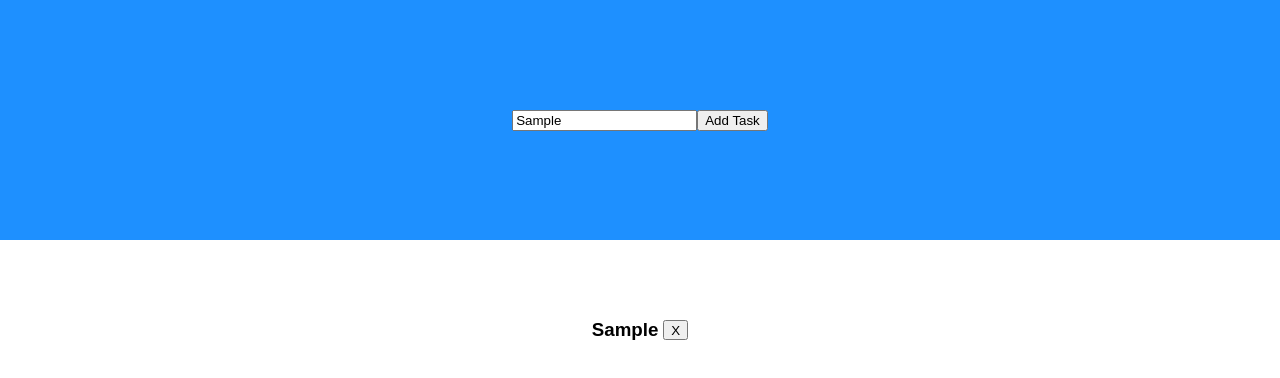
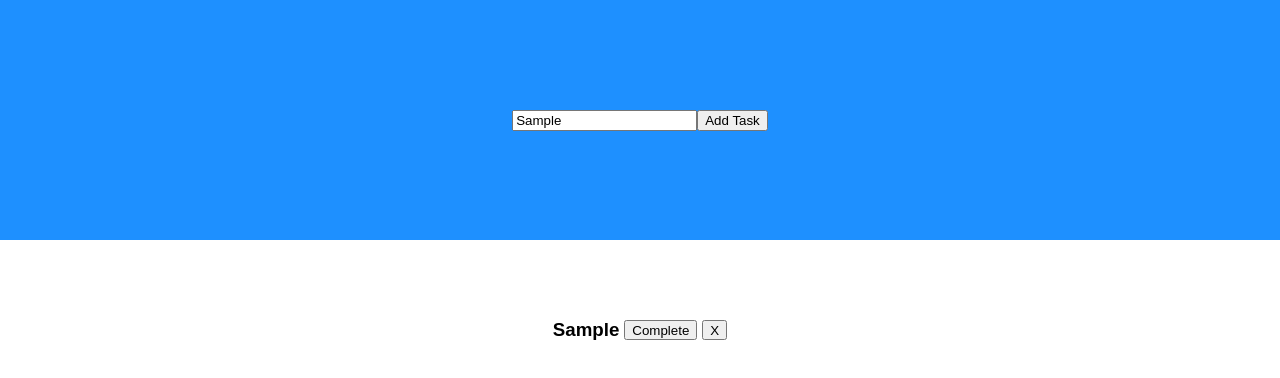
Before and after one commit to khalaeva/learn-react, a React (Create React App) app: page / in a window 1280 px wide. Both pictures are taken after typing "Sample" into the empty fields and a click on the button "Add Task". Shown: the top 378 px of the page. Built offline with nearby package versions, Linux system fonts and the light colour scheme.

Commit message:
newComponent

```diff
--- a/src/App.js
+++ b/src/App.js
@@ -1,5 +1,6 @@
 import './App.css';
 import { useState } from 'react';
+import { Task } from './Task';
 
 function App() {
   const [todoList, setTodoList] = useState([]);
@@ -12,7 +13,8 @@ function App() {
   const addTask = () => {
     const task = {
       id: todoList.length === 0 ? 1 : todoList[todoList.length - 1].id + 1,
-      taskName: newTask
+      taskName: newTask,
+      completed: false
     }
     setTodoList([...todoList, task])
   }
@@ -21,6 +23,17 @@ function App() {
     setTodoList(todoList.filter((task) => task.id !== id))
   }
 
+  const completeTask = (id) => {
+    setTodoList(
+      todoList.map((task) => {
+        if (task.id === id) {
+          return {...task, completed: true}
+        } else {
+          return task
+        }
+      })
+    )
+  }
   return (
     <div className='App'>
       <div className='addTask'>
@@ -28,12 +41,8 @@ function App() {
         <button onClick={addTask}>Add Task</button>
       </div>
       <div className='list'>
-        {todoList.map((task, i) => {
-          return (
-            <div className="task">
-              <h3 key={i}>{task.taskName}</h3>
-              <button onClick={() => deleteTask(task.id)}>X</button>
-            </div>)
+        {todoList.map((task) => {
+          return <Task taskName={task.taskName} id={task.id} completed={task.completed} deleteTask={deleteTask} completeTask={completeTask}/>
         })}
       </div>
     </div>
--- /dev/null
+++ b/src/Task.js
@@ -0,0 +1,10 @@
+ export const Task = (props) => {
+  return (
+    <div
+      className="task"
+      style={{backgroundColor: props.completed ? "green" : "white"}}>
+      <h3>{props.taskName}</h3>
+      <button onClick={() => props.completeTask(props.id)}>Complete</button>
+      <button onClick={() => props.deleteTask(props.id)}>X</button>
+    </div>)
+}
```
